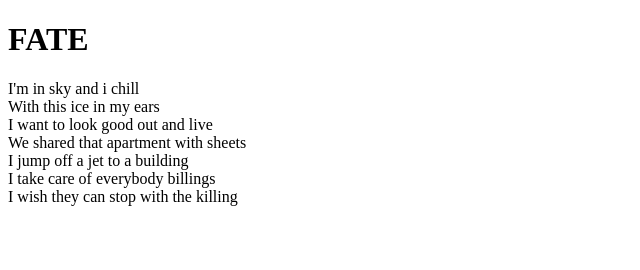
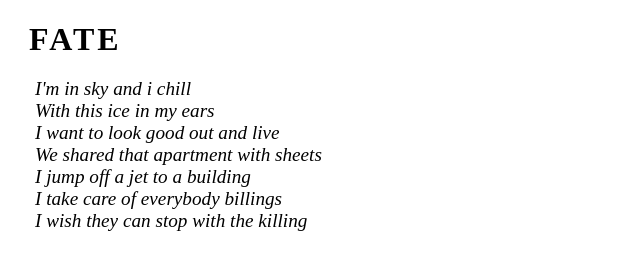
Before and after one commit to goatowski88/naukagit, a plain HTML site: page index.html in a window 1280 px wide. Shown: the whole page, without its empty margins (0-640 px from the left). Drawn offline with Linux system fonts and the light colour scheme.

Commit message:
Add css style

```diff
--- a/css/style.css
+++ b/css/style.css
@@ -0,0 +1,12 @@
+h1 {
+	font-weight: 900;
+	letter-spacing: 3px;
+	padding-left: 21px;
+	margin-bottom: -27px;
+}
+
+p {
+	font-size: 1.2em;
+    font-style: italic;
+    padding: 27px;
+}
--- a/index.html
+++ b/index.html
@@ -2,7 +2,7 @@
 <html>
 
 <head>
-
+    <link rel="stylesheet" href="css/style.css">
 </head>
 
 <body>
```
